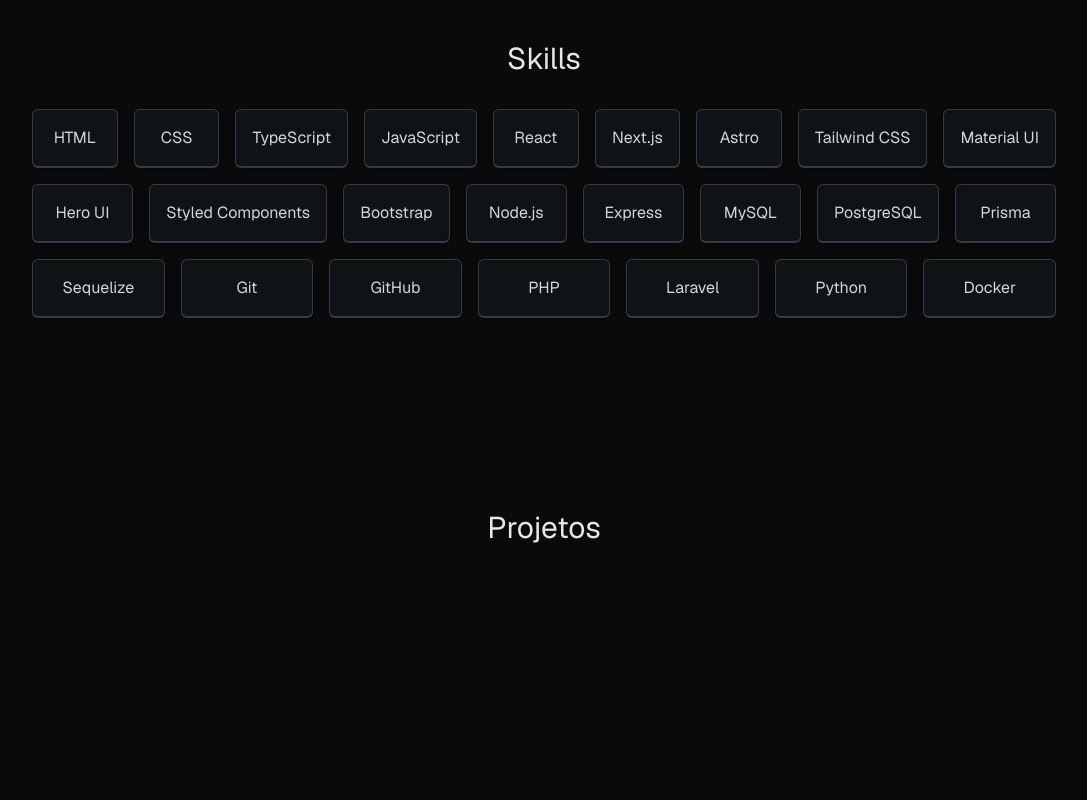
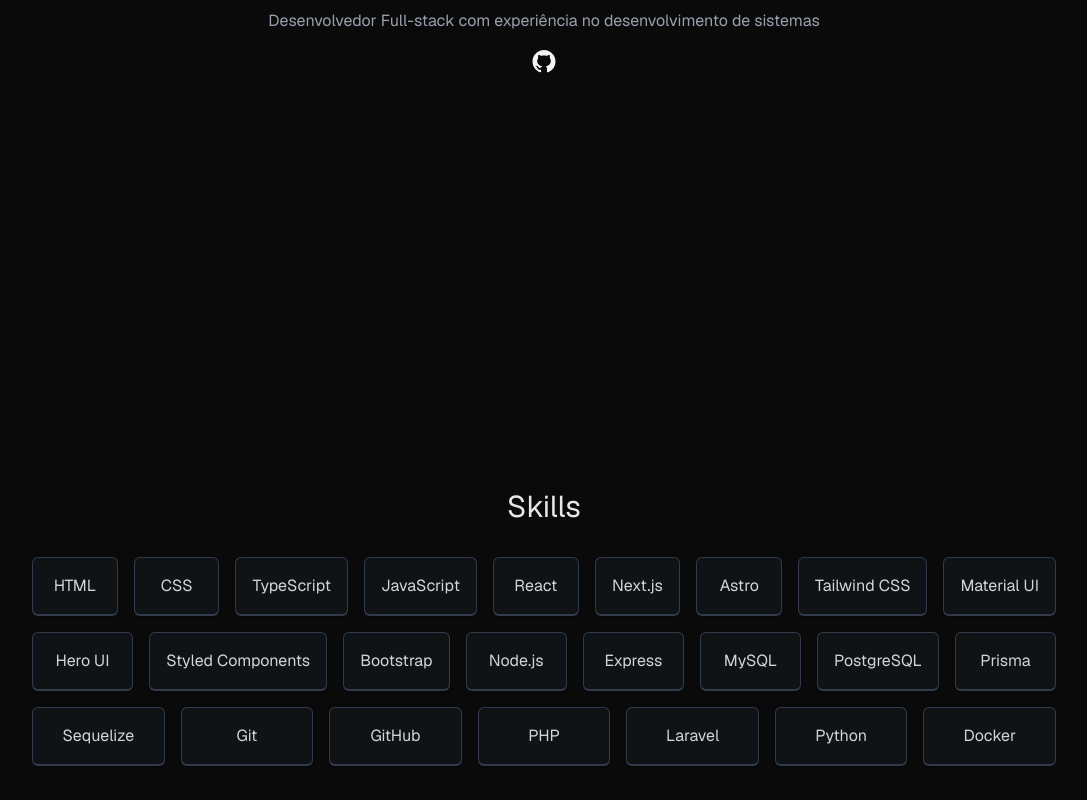
Before and after one commit to kassiodoug/portfolio, a React (Vite) app: page / in a window 1280 px wide. Shown: the part 480-1280 px from the top of the page, without its empty margins (96-1183 px from the left). Before the commit the page ends 1154 px from the top, so only its background shows below. Built offline with nearby package versions, Linux system fonts and the light colour scheme.

Commit message:
Adição de urls nos cards de skills

```diff
--- a/src/components/Hero.tsx
+++ b/src/components/Hero.tsx
@@ -4,7 +4,7 @@
 export default function Hero() {
   return (
     <Container>
-      <section className="flex w-full items-center justify-center gap-10 text-center">
+      <section className="flex w-full h-[calc(100vh*0.75)] items-center justify-center gap-10 text-center">
         <section className="space-y-4">
           <span className="w-full text-sm">Bem-vindo(a) ao portfólio de</span>
           <h1 className="text-5xl font-semibold animate-fade-in text-gray-200 my-name">
--- a/src/components/Skills.tsx
+++ b/src/components/Skills.tsx
@@ -2,30 +2,33 @@
 import Card from "./ui/Card";
 
 const skills = [
-  "HTML",
-  "CSS",
-  "TypeScript",
-  "JavaScript",
-  "React",
-  "Next.js",
-  "Astro",
-  "Tailwind CSS",
-  "Material UI",
-  "Hero UI",
-  "Styled Components",
-  "Bootstrap",
-  "Node.js",
-  "Express",
-  "MySQL",
-  "PostgreSQL",
-  "Prisma",
-  "Sequelize",
-  "Git",
-  "GitHub",
-  "PHP",
-  "Laravel",
-  "Python",
-  "Docker",
+  { name: "HTML", url: "https://developer.mozilla.org/en-US/docs/Web/HTML" },
+  { name: "CSS", url: "https://developer.mozilla.org/en-US/docs/Web/CSS" },
+  { name: "TypeScript", url: "https://www.typescriptlang.org/" },
+  {
+    name: "JavaScript",
+    url: "https://developer.mozilla.org/en-US/docs/Web/JavaScript",
+  },
+  { name: "React", url: "https://react.dev/" },
+  { name: "Next.js", url: "https://nextjs.org/" },
+  { name: "Astro", url: "https://astro.build/" },
+  { name: "Tailwind CSS", url: "https://tailwindcss.com/" },
+  { name: "Material UI", url: "https://mui.com/" },
+  { name: "Hero UI", url: "https://www.heroui.com/" },
+  { name: "Styled Components", url: "https://styled-components.com/" },
+  { name: "Bootstrap", url: "https://getbootstrap.com/" },
+  { name: "Node.js", url: "https://nodejs.org/" },
+  { name: "Express", url: "https://expressjs.com/" },
+  { name: "MySQL", url: "https://www.mysql.com/" },
+  { name: "PostgreSQL", url: "https://www.postgresql.org/" },
+  { name: "Prisma", url: "https://www.prisma.io/" },
+  { name: "Sequelize", url: "https://sequelize.org/" },
+  { name: "Git", url: "https://git-scm.com/" },
+  { name: "GitHub", url: "https://github.com/" },
+  { name: "PHP", url: "https://www.php.net/" },
+  { name: "Laravel", url: "https://laravel.com/" },
+  { name: "Python", url: "https://www.python.org/" },
+  { name: "Docker", url: "https://www.docker.com/" },
 ];
 
 export default function Skills() {
@@ -35,12 +38,16 @@
       <section className="flex justify-center gap-4 max-w-5xl flex-wrap mx-auto">
         {skills.map((skill, index) => (
           <Card
-            className="p-4 flex-1 border-b-2 bg-blue-300/5 hover:-translate-y-1 transition-all duration-200"
+            className="p-0 flex-1 border-b-2 bg-blue-300/5 hover:-translate-y-1 transition-all duration-200"
             key={index}
           >
-            <span className="whitespace-nowrap text-gray-300 text-center">
-              {skill}
-            </span>
+            <a
+              href={skill.url}
+              target="_blank"
+              className="whitespace-nowrap p-4 text-gray-300 text-center"
+            >
+              {skill.name}
+            </a>
           </Card>
         ))}
       </section>
```
